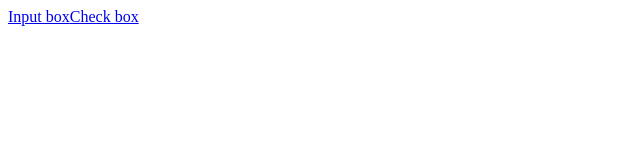
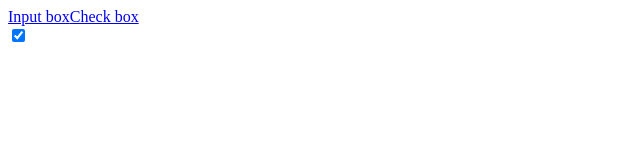
Before and after one commit to harytkon/minimal-react-redux-router-boilerplate, a React app: page /checkbox in a window 1280 px wide. Shown: the top 160 px of the page, without its empty margins (0-640 px from the left). Built offline with nearby package versions, Linux system fonts and the light colour scheme.

Commit message:
Dummy checkbox component and routing

```diff
--- /dev/null
+++ b/src/CheckboxComp.jsx
@@ -0,0 +1,20 @@
+import React from 'react';
+import TextLabel from './TextLabel';
+
+function handleInputChange() {
+
+}
+
+export default function CheckboxComp() {
+  return (
+    <div>
+      <input
+        name="isGoing"
+        type="checkbox"
+        checked="true"
+        onChange={handleInputChange}
+      />
+      <TextLabel />
+    </div>
+  );
+}
--- a/src/index.jsx
+++ b/src/index.jsx
@@ -9,6 +9,7 @@ import {
 } from 'react-router-dom';
 import { createHistory as history } from 'history';
 import InputComp from './InputComp';
+import CheckboxComp from './CheckboxComp';
 import Navigation from './Navigation';
 import reducer from './reducer';
 
@@ -24,6 +25,7 @@ ReactDOM.render(
         <Switch>
           <Route path="/redirect" render={() => <Redirect from="/redirect" to="/" />} />
           <Route path="/input" component={InputComp} />
+          <Route path="/checkbox" component={CheckboxComp} />
         </Switch>
       </div>
     </Router>
```
